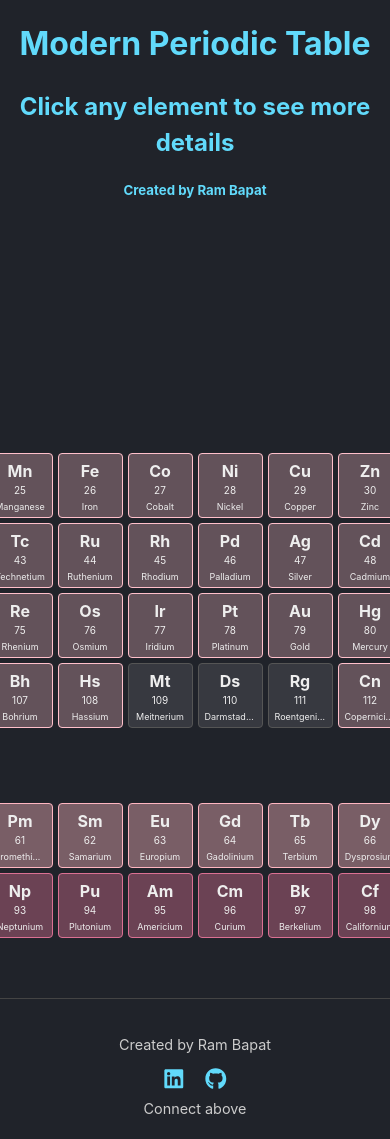
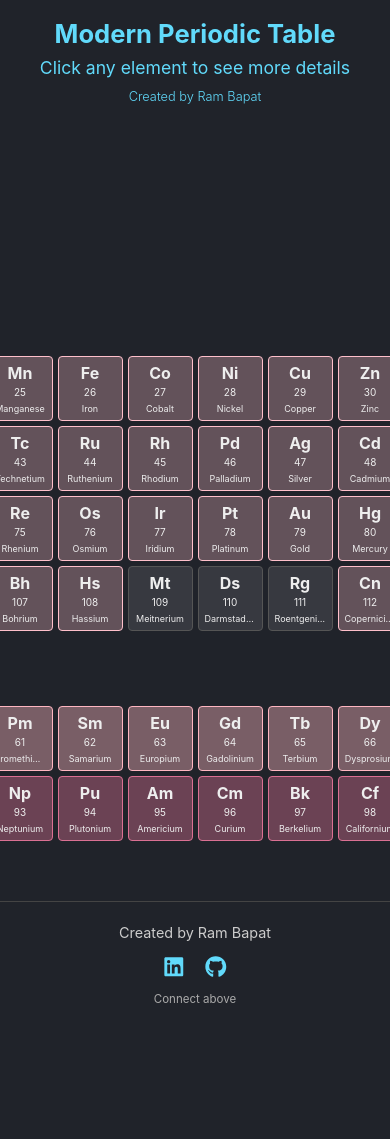
Before and after one commit to Barrsum/Modern-Visual-Periodic-Table, a React (Vite) app: page / in a window 390 px wide. Shown: the top 1139 px of the page. After the commit the page ends 1028 px from the top, so only its background shows below. Built offline with nearby package versions, Linux system fonts and the light colour scheme.

Commit message:
Update index.css

```diff
--- a/src/index.css
+++ b/src/index.css
@@ -9,6 +9,8 @@ body {
   background-color: #20232a; /* Darker background */
   color: #eee; /* Light grey text */
   line-height: 1.5;
+  /* Prevent body scrolling when detail card might be open */
+  /* overflow: hidden; This might be too restrictive, apply dynamically if needed */
 }
 
 /* Optional: Basic scrollbar styling */
@@ -16,7 +18,7 @@ body {
     width: 8px;
 }
 ::-webkit-scrollbar-track {
-    background: #20232a;
+    background: #282c34; /* Slightly lighter track */
 }
 ::-webkit-scrollbar-thumb {
     background: #555;
@@ -29,26 +31,71 @@ body {
 
 #root {
     min-height: 100vh; /* Ensure it takes full viewport height */
+    display: flex; /* Helps footer stick potentially */
+    flex-direction: column;
 }
+
+/* Ensure App takes available space pushing footer down */
+.App {
+    flex-grow: 1;
+}
+
 
 h1 {
   color: #61dafb; /* React blue */
   margin-top: 20px;
+  font-size: 2.2em; /* Default size */
 }
 h2 {
   color: #61dafb; /* React blue */
   margin-top: 2px;
+  font-size: 1.4em; /* Default size */
+  font-weight: 400;
 }
 h5 {
   color: #61dafb; /* React blue */
   margin-top: 2px;
+  margin-bottom: 15px;
+  font-size: 0.9em; /* Default size */
+   font-weight: 300;
 }
-h7 {
-  margin-top: 2px;
+h7 { /* Usually used for the 'Connect above' text */
+  display: block; /* Make it block */
+  margin-top: 5px; /* Add space above */
+  font-size: 0.8em; /* Smaller text */
+  color: #aaa;
 }
 
 * { /* Basic reset */
   box-sizing: border-box;
+  margin: 0;
+  padding: 0;
 }
 
+/* --- Mobile Responsiveness for Base Headings --- */
+@media (max-width: 768px) {
+  h1 {
+    font-size: 1.8em; /* Smaller H1 */
+    margin-top: 15px;
+  }
+  h2 {
+    font-size: 1.2em; /* Smaller H2 */
+    margin-bottom: 5px;
+  }
+   h5 {
+    font-size: 0.8em; /* Smaller H5 */
+     margin-bottom: 10px;
+  }
+}
+
+@media (max-width: 480px) {
+  h1 {
+    font-size: 1.6em; /* Even smaller H1 */
+  }
+  h2 {
+    font-size: 1.1em; /* Even smaller H2 */
+  }
+}
+
+
 /* Created by Ram Bapat, www.linkedin.com/in/ram-bapat-barrsum-diamos */
```
